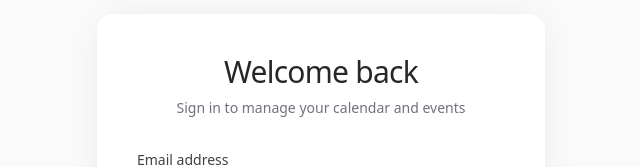
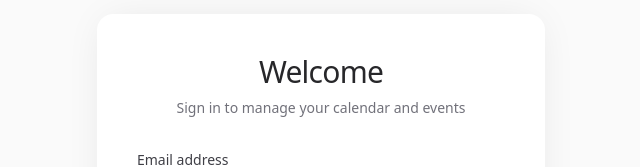
Before and after one commit to ampere07/calendar, a React (Vite) app: page / in a window 1280 px wide. Shown: the part 153-320 px from the top of the page, without its empty margins (319-959 px from the left). Built offline with nearby package versions, Linux system fonts and the light colour scheme.

Commit message:
Update Auth.tsx

```diff
--- a/src/components/Auth.tsx
+++ b/src/components/Auth.tsx
@@ -64,7 +64,7 @@ export function Auth({ onAuth }: AuthProps) {
       <div className="max-w-md w-full space-y-8 bg-white p-10 rounded-2xl shadow-[0_0_40px_-10px_rgba(0,0,0,0.1)]">
         <div>
           <h2 className="text-center text-3xl font-light text-zinc-800 tracking-tight">
-            {isLogin ? 'Welcome back' : 'Create account'}
+            {isLogin ? 'Welcome' : 'Create account'}
           </h2>
           <p className="mt-2 text-center text-sm text-zinc-500">
             {isLogin
```
